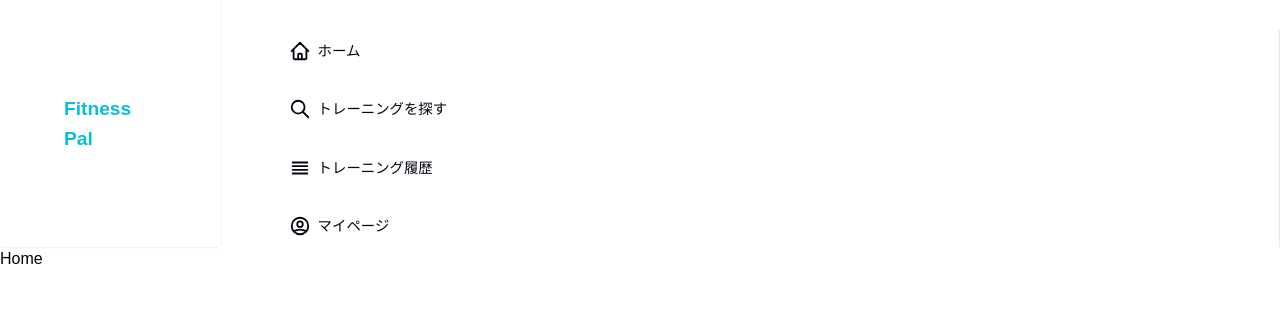
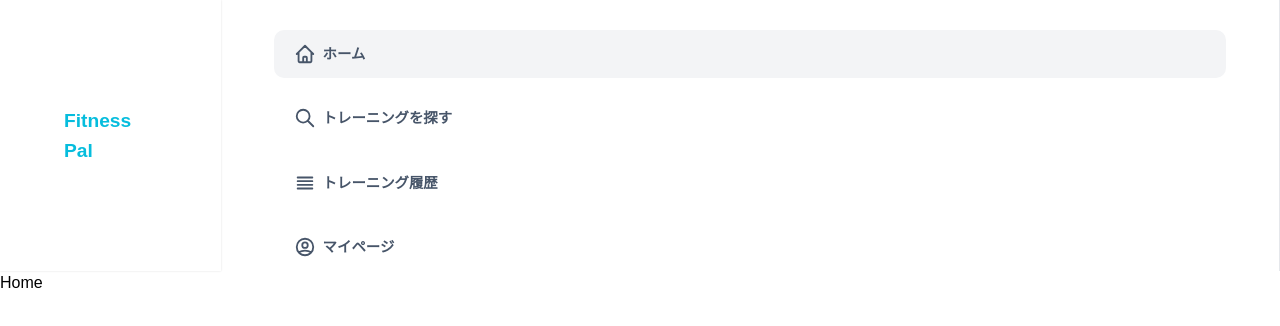
Before and after one commit to khomma0312/fitness-tracker, a React (Vite) app: page /dashboard in a window 1280 px wide. Shown: the top 326 px of the page. Built offline with nearby package versions, Linux system fonts and the light colour scheme.

Commit message:
[change]サイドバーのスタイルを調整

```diff
--- a/src/components/SideBarItem/styles.module.css
+++ b/src/components/SideBarItem/styles.module.css
@@ -1,14 +1,19 @@
 .item {
-  padding: 10px 15px;
+  padding: 13px 20px;
   font-size: 0.9rem;
   width: 90%;
   margin: 0 auto;
   text-decoration: none;
-  color: #030712;
+  color: #475569;
+  font-weight: 700;
+  border-radius: 10px;
+}
+
+.item:hover {
+  background-color: #f3f4f6;
 }
 
 /* TODO: うまくいっていないので直す */
-.item.active {
+.item:global(.active) {
   background-color: #f3f4f6;
-  border-radius: 10px;
 }
--- a/src/layouts/Sidebar/styles.module.css
+++ b/src/layouts/Sidebar/styles.module.css
@@ -4,5 +4,5 @@
   display: flex;
   flex-direction: column;
   gap: 1rem;
-  margin-top: 30px;
+  padding-top: 30px;
 }
```
